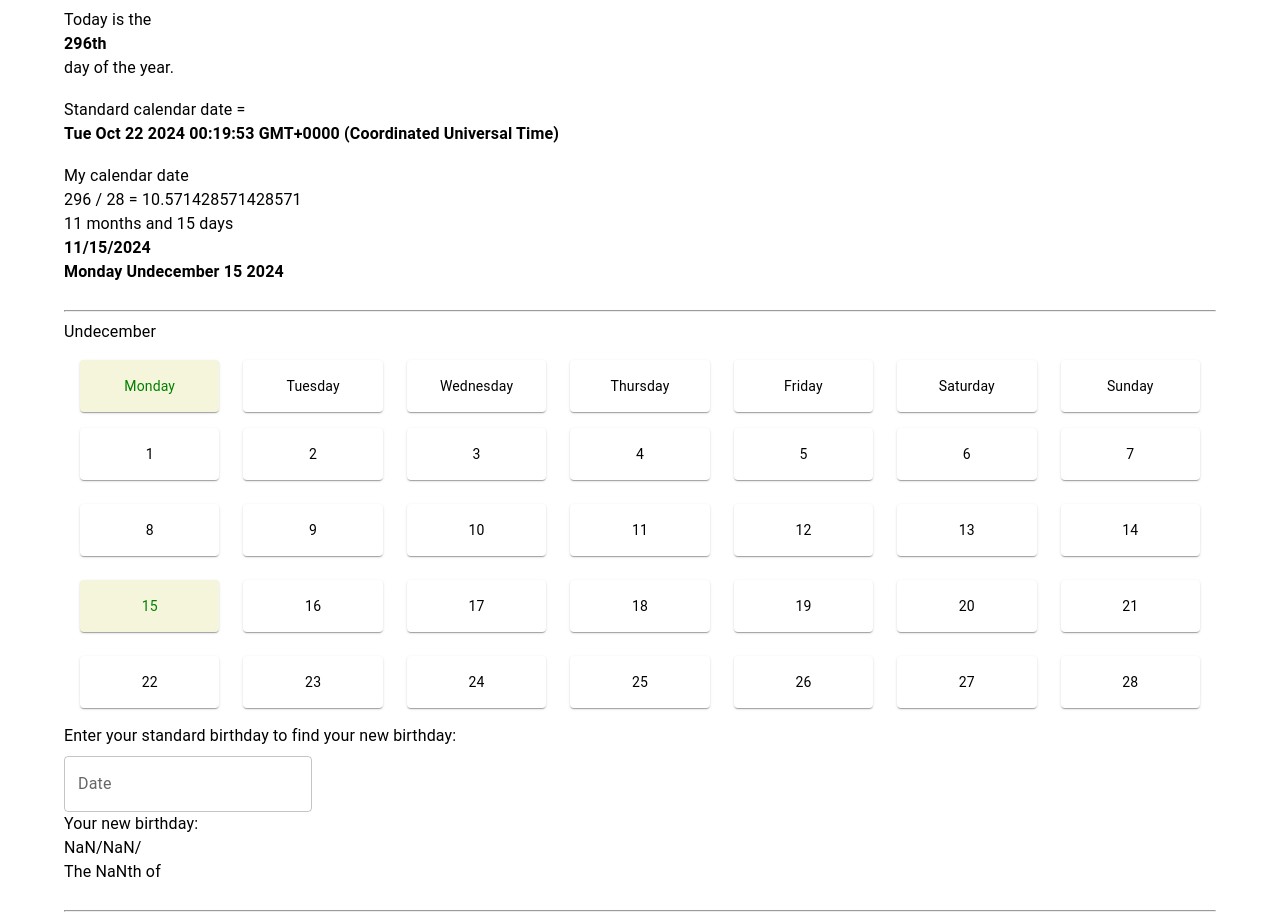
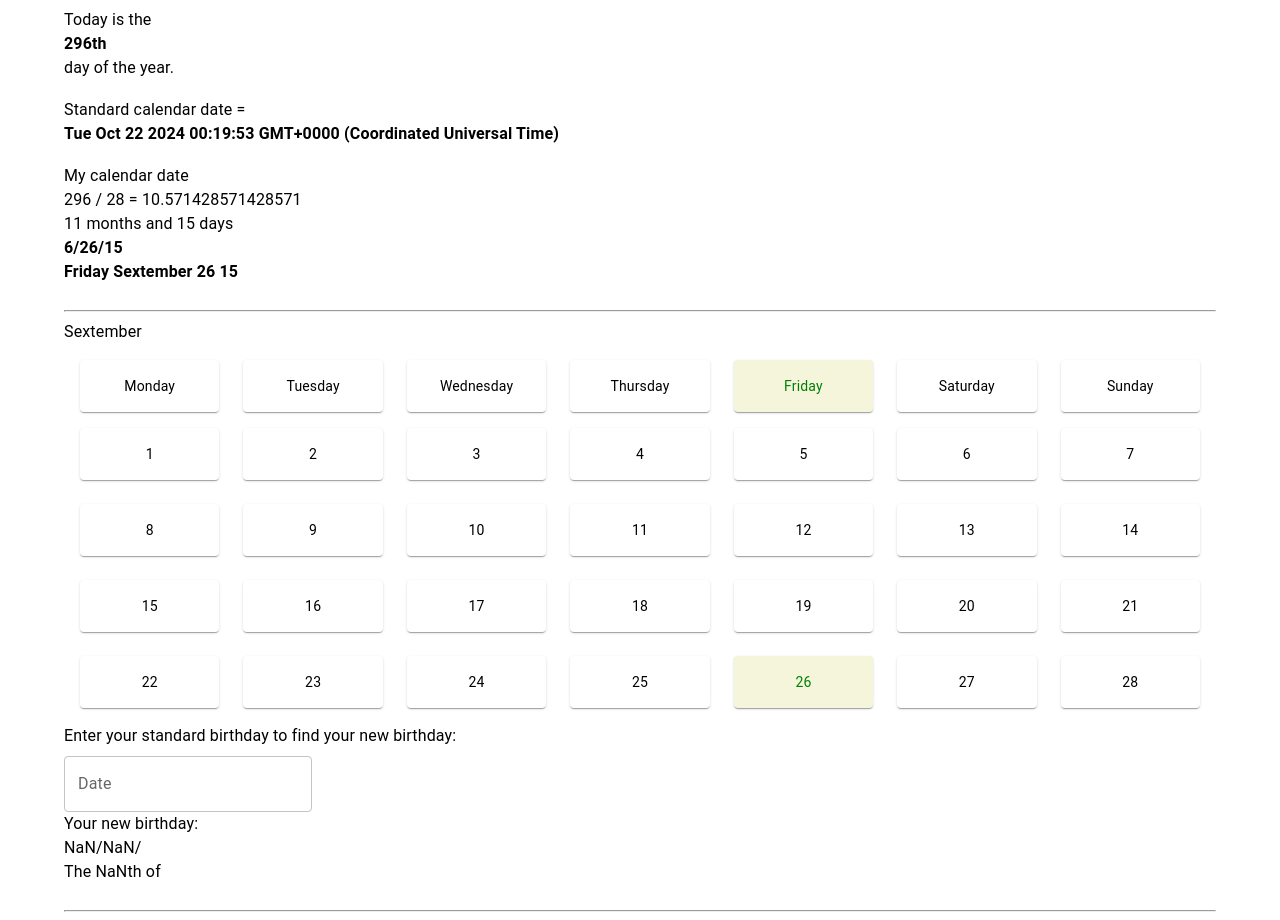
Before and after one commit to andrewwhitman-cpp/international-fixed-calendar, a React (Vite) app: page / in a window 1280 px wide. Built offline with nearby package versions, Linux system fonts and the light colour scheme.

Commit message:
updating MyDate constructor to handle date conversion

```diff
--- a/src/MyDate.js
+++ b/src/MyDate.js
@@ -27,9 +27,18 @@ const MyWeekday = Object.freeze({
 
 export class MyDate {
     // Constructor
-    constructor(day, month, year) {
-        this.day = day;
-        this.month = month;
+    constructor(year, month, day) {
+        var now = new Date(year, month, day, 0, 0, 0, 0)
+        var start = new Date(now.getFullYear(), 0, 0)
+        var diff = (now - start) + ((start.getTimezoneOffset() - now.getTimezoneOffset()) * 60 * 1000)
+        var one_day = 1000 * 60 * 60 * 24
+        var day = Math.floor(diff / one_day)
+
+        const my_day = day % 28
+        const my_month = Math.ceil(day / 28)
+
+        this.day = my_day;
+        this.month = my_month;
         this.year = year;
     }
 
```
